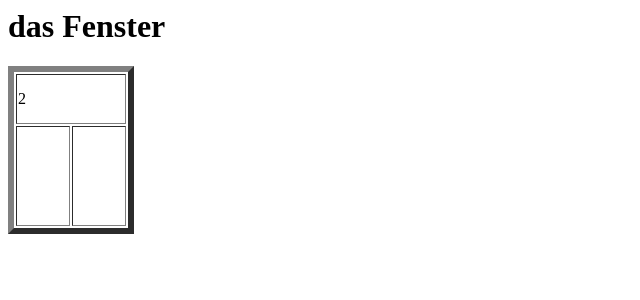
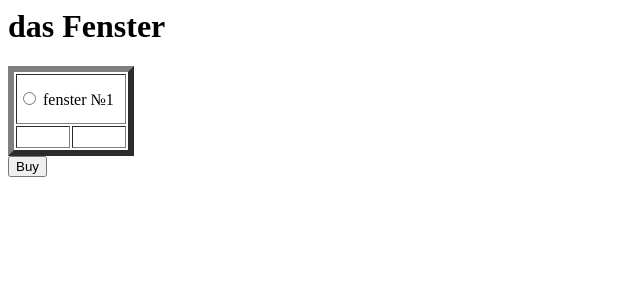
Before and after one commit to StatsenkoAnna/wcity, a Django app: page /fenster/ in a window 1280 px wide. Shown: the top 300 px of the page, without its empty margins (0-640 px from the left). Run offline with Django 3.2, Linux system fonts and the light colour scheme; tables that the repository leaves empty hold one stand-in row (values such as "Sample post"); parts of the project's set-up code (start-up, migrations or seed data) failed here and were passed over.

Commit message:
третий урок. Окошки генерятся, можно выбрать и купить

```diff
--- a/fenster/models.py
+++ b/fenster/models.py
@@ -1,6 +1,19 @@
 from django.db import models
+from django.core.validators import int_list_validator
 
 # Create your models here.
 class Fenster(models.Model):
-    fenster_width = models.IntegerField()
+    fenster_width = models.IntegerField(default=50)
+    fenster_height = models.IntegerField(default=50)
+    fenster_scheme = models.CharField(
+    validators = [int_list_validator],
+    default = '1,2',
+    max_length=1024
+    )
     window_view = models.CharField(default='', max_length=1024)
+
+#class Apt(models.Model):
+    #fenster = models.ForeignKey(Fenster, on_delete=models.CASCADE)
+    #latitude = models.FloatField(null=False)
+    #longitude = models.FloatField(null=False)
+    #altitude = models.FloatField(null=False)
--- a/fenster/templates/fenster/index.html
+++ b/fenster/templates/fenster/index.html
@@ -2,10 +2,21 @@
 <head></head>
 <body>
     <h1>das Fenster</h1>
+    <form action="{% url 'buy' %}" method="post">
+    {% csrf_token %}
+    {% for afenster in fenster_list %}
     <table border="6">
         <tr height="50px">
             <td colspan="2">
-             {{how_many_fenster}}
+             <input
+                type="radio"
+                name="selected_fenster"
+                id="fenster{{afenster.id}}
+                checked="checked"
+            />
+            <label for=fenster{{afenster.id}}>
+            fenster №{{afenster.id}}
+            </label>
             </td>
         </tr>
         <tr height="{{window_height}}px">
@@ -17,5 +28,8 @@
             </td>
         </tr>
     </table>
+{% endfor %}
+<input type="submit" value="Buy">
+</form>
 </body>
 </html>
--- a/fenster/urls.py
+++ b/fenster/urls.py
@@ -2,5 +2,6 @@ from django.urls import path
 from . import views
 
 urlpatterns = [
-	path('', views.index, name='index'),
+    path('', views.index, name='index'),
+	path('', views.index, name='buy'),
 ]
--- a/fenster/views.py
+++ b/fenster/views.py
@@ -1,4 +1,6 @@
 from django.shortcuts import render
+from django.http import HttpResponse, HttpResponseRedirect
+
 from .models import Fenster
 from random import randint
 
@@ -8,14 +10,27 @@ from django.http import HttpResponse
 from django.template import loader
 
 def index(request):
-    test_creation()
-    fenster_list = Fenster.objects.order_by("id")
+    #test_creation()
     context = {
-        "window_height": 100,
-        "window_width": fenster_list[0].fenster_width,
-        "fenstertypes": [True, False],
-        "how_many_fenster": len(fenster_list)
+        "request_place": str(request)
     }
+    try:
+        if 'selected_fenster' in request.POST:
+            fenster_id = request.POST('selected_fenster')
+            return buy(request, fenster_id)
+        context['request_place'] += str(request.POST)
+    except Exception as e:
+        context["an exception"] = str(e) + str(type(e))
+    return display_all(request, context)
+
+def buy(request, fenster_id):
+    all_fensters = Fenster.objects
+    Fenster.objects.filter(id=fenster_id).delete()
+    return display_all(request)
+
+def display_all(request, context={}):
+    fenster_list = Fenster.objects.order_by('id')
+    context["fenster_list"] = fenster_list
     return render(request, 'fenster/index.html', context)
 
 def test_creation():
```
Also changed, not shown: fenster/migrations/0002_auto_20190415_2330.py (added), fenster/migrations/0003_apt.py (added), fenster/migrations/0004_auto_20190415_2339.py (added).
